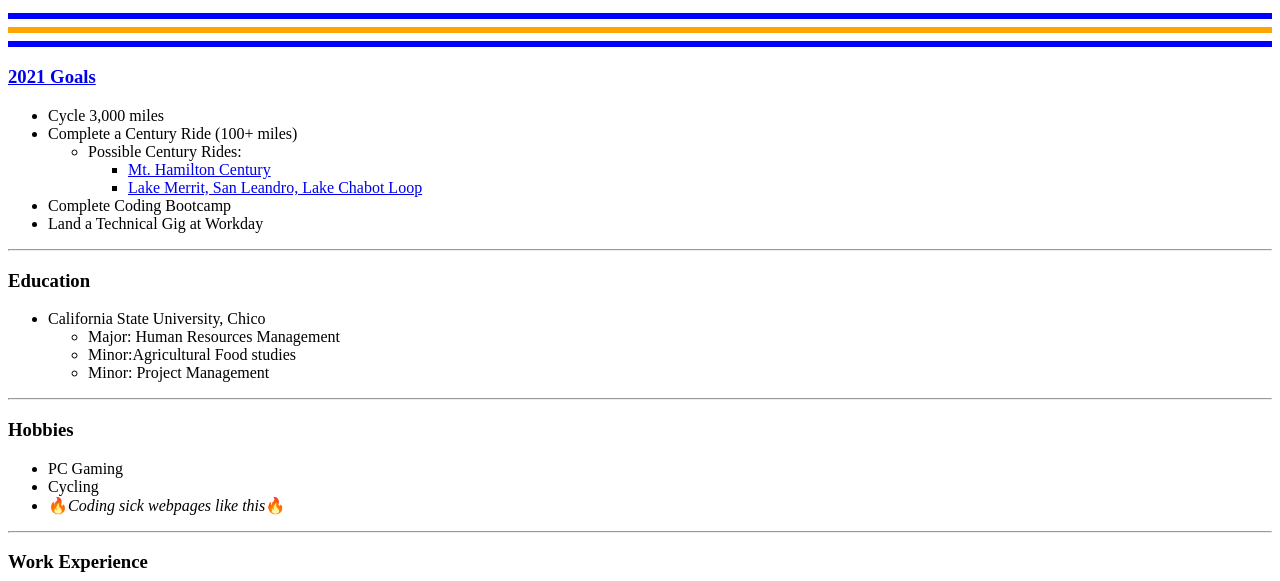
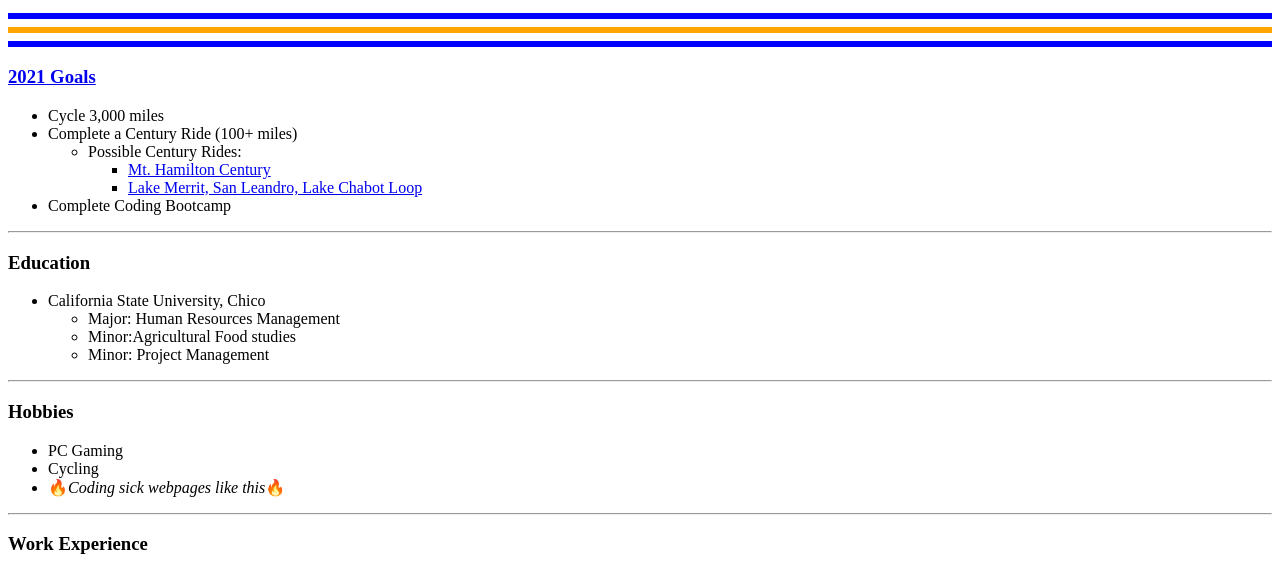
Before and after one commit to dcordero10/cv, a plain HTML site: page index.html in a window 1280 px wide. Shown: the part 164-745 px from the top of the page. Drawn offline with Linux system fonts and the light colour scheme.

Commit message:
Removed technical gig goal

```diff
--- a/index.html
+++ b/index.html
@@ -40,7 +40,6 @@
       </ul>
     </ul>
     <li>Complete Coding Bootcamp</li>
-    <li>Land a Technical Gig at Workday</li>
   </ul>
   <hr>
   <h3>Education</h3>
```
